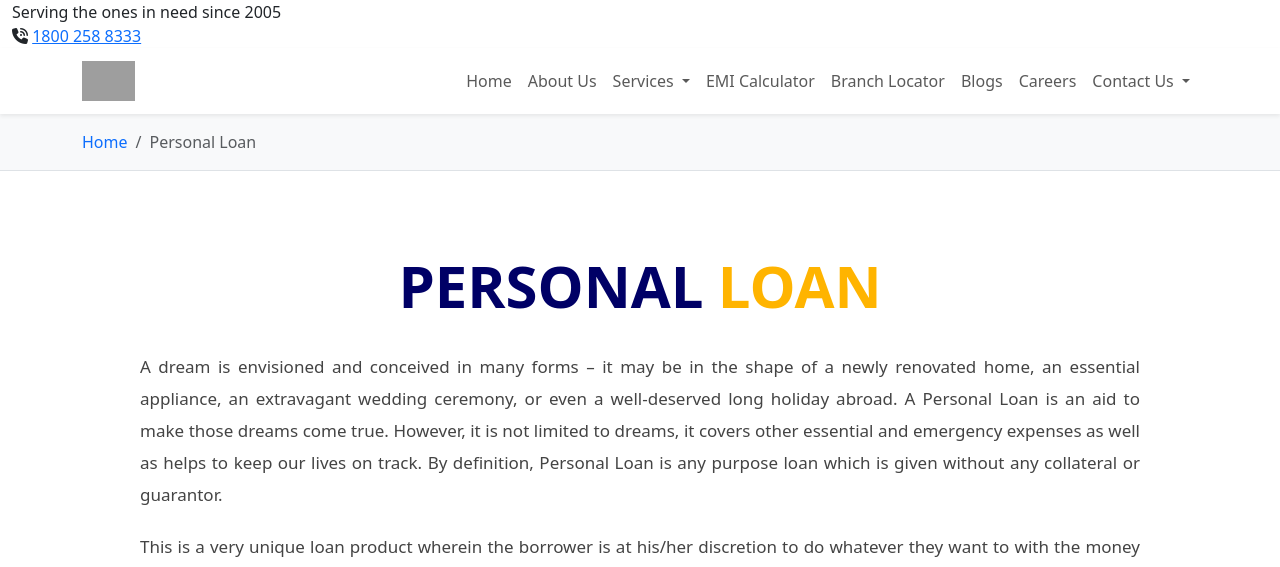
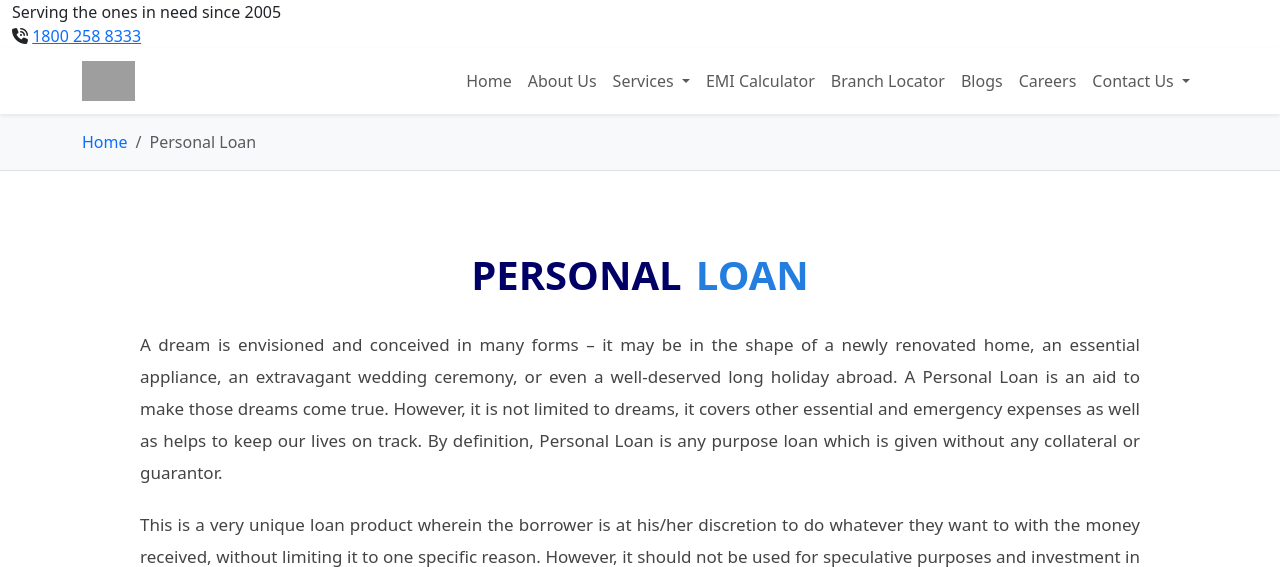
Before and after one commit to Alakh11/finwizz, a Django app: page /services/personal-loan/ in a window 1280 px wide. Shown: the top 567 px of the page. Run offline with Django 5.2, Linux system fonts and the light colour scheme; parts of the project's set-up code (start-up, migrations or seed data) failed here and were passed over; grey boxes are pictures that could not be loaded.

Commit message:
css update

```diff
--- a/static/css/services/personal-loan.css
+++ b/static/css/services/personal-loan.css
@@ -17,7 +17,7 @@
 
 .loan-title-box h2 {
     display: inline-block;
-    font-size: 58px;
+    font-size: 40px;
     line-height: 1.2;
     color: #000066;
     margin: 0;
@@ -26,9 +26,9 @@
 
 .loan-title-box span {
     display: inline-block;
-    font-size: 58px;
+    font-size: 40px;
     line-height: 1.2;
-    color: #ffb400;
+    color: #237ee0;
     font-weight: 700;
     margin-left: 10px;
 }
--- a/templates/base.html
+++ b/templates/base.html
@@ -8,7 +8,7 @@
 
     <link href="https://cdn.jsdelivr.net/npm/bootstrap@5.3.2/dist/css/bootstrap.min.css" rel="stylesheet">
 
-    <link rel="stylesheet" href="https://cdnjs.cloudflare.com/ajax/libs/font-awesome/6.4.2/css/all.min.css">
+    <link rel="stylesheet" href="https://cdnjs.cloudflare.com/ajax/libs/font-awesome/6.5.2/css/all.min.css">
 
     <link href="{{ MEDIA_BLOG_URL }}css/common.css" rel="stylesheet" type="text/css" />
     <link href="{{ MEDIA_BLOG_URL }}css/footer.css" rel="stylesheet" type="text/css" />
```
